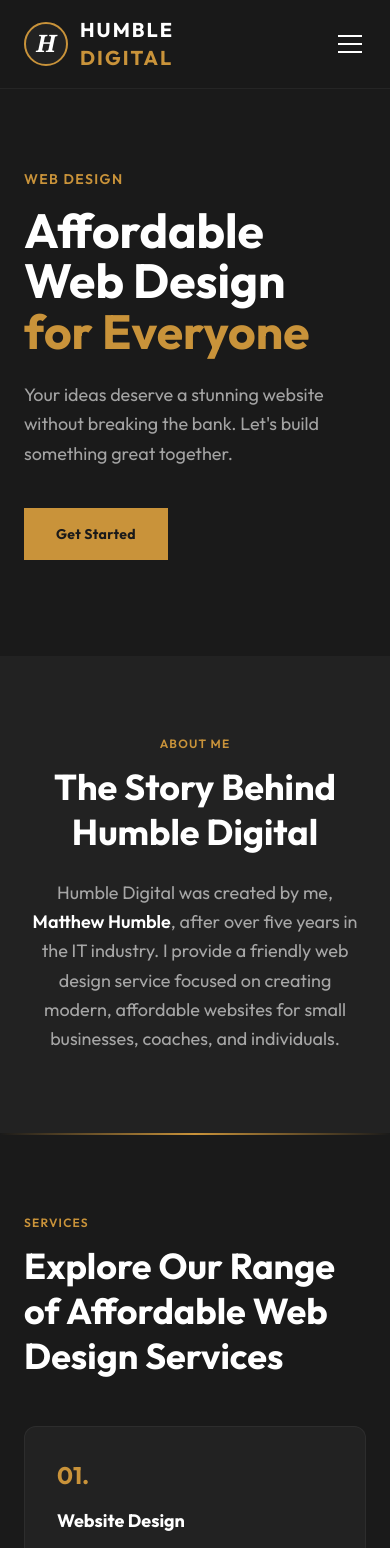
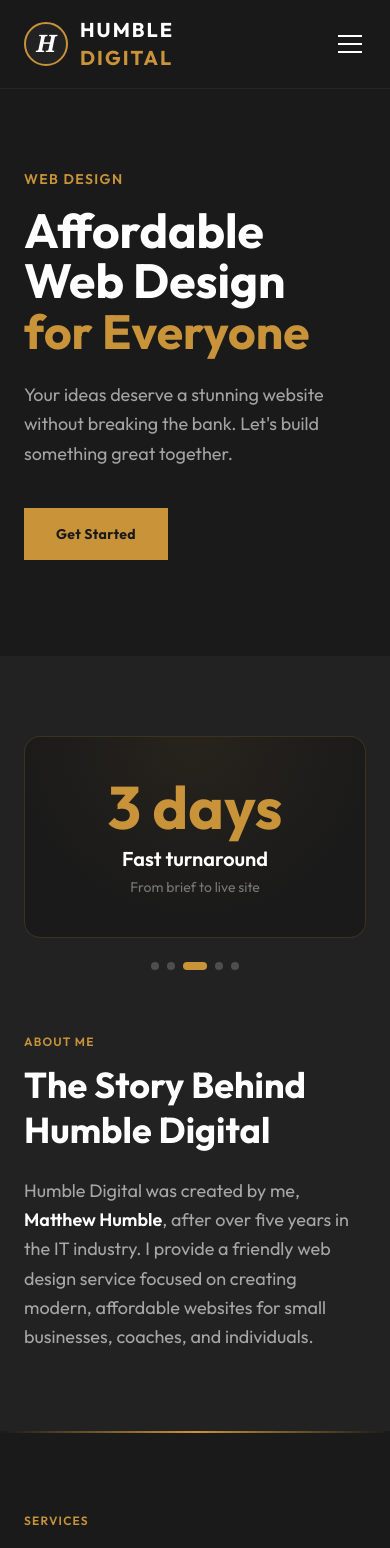
Before and after one commit to HumbleBee143/humble-digital, a Next.js app: page / in a window 390 px wide. Shown: the top 1548 px of the page. Built offline with nearby package versions, Linux system fonts and the light colour scheme; a web font is replaced by a local one.

Commit message:
Add stats carousel to About section
Auto-rotates through 5 stats every 3s with dot navigation.

Co-Authored-By: Claude Sonnet 4.6 <noreply@anthropic.com>

```diff
--- a/app/page.tsx
+++ b/app/page.tsx
@@ -1,6 +1,7 @@
 import Link from 'next/link'
 import CTABanner from '@/components/CTABanner'
 import AnimateIn from '@/components/AnimateIn'
+import StatsCarousel from '@/components/StatsCarousel'
 
 export default function Home() {
   return (
@@ -32,8 +33,11 @@ export default function Home() {
 
       {/* ── About ── */}
       <section id="about" className="bg-dark-card py-20 px-6">
-        <div className="max-w-3xl mx-auto text-center">
-          <AnimateIn>
+        <div className="max-w-6xl mx-auto grid md:grid-cols-2 gap-16 items-center">
+          <AnimateIn direction="left">
+            <StatsCarousel />
+          </AnimateIn>
+          <AnimateIn direction="right">
             <p className="text-gold text-xs font-semibold tracking-widest uppercase mb-3">About Me</p>
             <h2 className="text-4xl md:text-5xl font-bold mb-6 leading-tight">
               The Story Behind<br />Humble Digital
--- /dev/null
+++ b/components/StatsCarousel.tsx
@@ -0,0 +1,63 @@
+'use client'
+
+import { useState, useEffect } from 'react'
+
+const stats = [
+  { value: '5+', label: 'Years in IT', sub: 'Building technical expertise' },
+  { value: '£75', label: 'Starting price', sub: 'Affordable for every business' },
+  { value: '3 days', label: 'Fast turnaround', sub: 'From brief to live site' },
+  { value: '100%', label: 'Responsive', sub: 'Works on every device' },
+  { value: 'UK', label: 'Based', sub: 'Newcastle & remote UK-wide' },
+]
+
+export default function StatsCarousel() {
+  const [active, setActive] = useState(0)
+
+  useEffect(() => {
+    const timer = setInterval(() => {
+      setActive((prev) => (prev + 1) % stats.length)
+    }, 3000)
+    return () => clearInterval(timer)
+  }, [])
+
+  return (
+    <div className="flex flex-col items-center gap-6">
+      {/* Card */}
+      <div className="w-full bg-[#1a1a1a] border border-gold/20 rounded-2xl p-10 text-center relative overflow-hidden">
+        <div className="absolute inset-0 pointer-events-none" style={{
+          background: 'radial-gradient(circle at 50% 0%, rgba(201,147,58,0.08) 0%, transparent 70%)'
+        }} />
+        <div
+          key={active}
+          className="relative z-10"
+          style={{ animation: 'fadeUp 0.4s ease both' }}
+        >
+          <p className="text-6xl font-bold text-gold mb-2">{stats[active].value}</p>
+          <p className="text-white text-xl font-semibold mb-1">{stats[active].label}</p>
+          <p className="text-white/40 text-sm">{stats[active].sub}</p>
+        </div>
+      </div>
+
+      {/* Dots */}
+      <div className="flex gap-2">
+        {stats.map((_, i) => (
+          <button
+            key={i}
+            onClick={() => setActive(i)}
+            className={`rounded-full transition-all duration-300 ${
+              i === active ? 'w-6 h-2 bg-gold' : 'w-2 h-2 bg-white/20 hover:bg-white/40'
+            }`}
+            aria-label={`Go to stat ${i + 1}`}
+          />
+        ))}
+      </div>
+
+      <style>{`
+        @keyframes fadeUp {
+          from { opacity: 0; transform: translateY(12px); }
+          to   { opacity: 1; transform: translateY(0); }
+        }
+      `}</style>
+    </div>
+  )
+}
```
